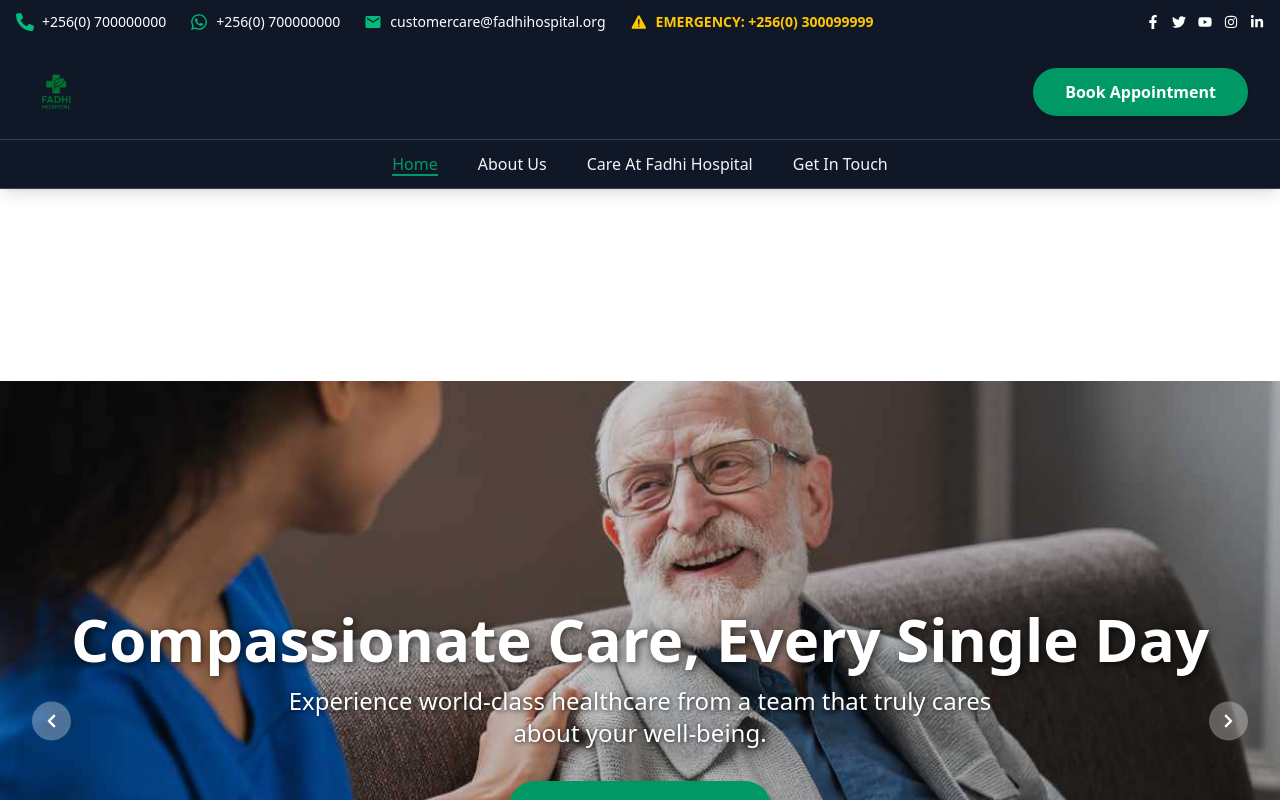
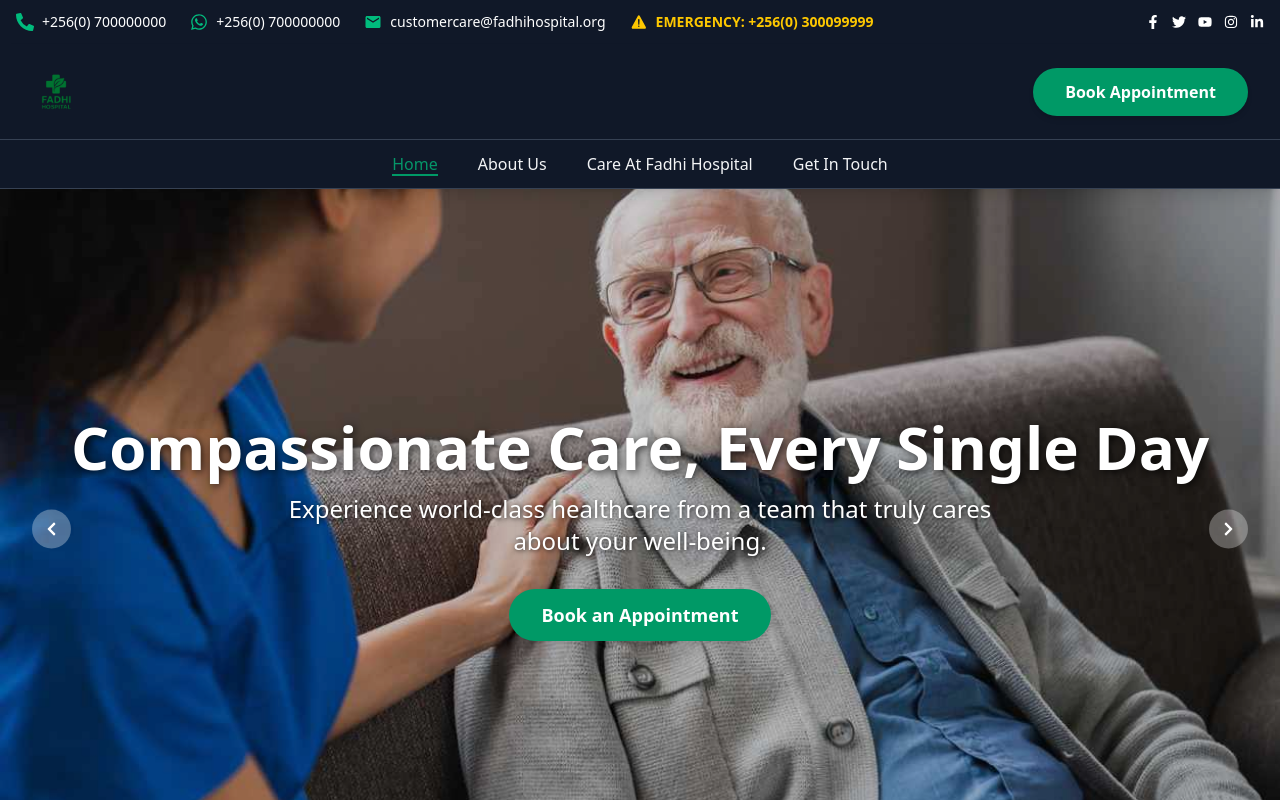
Before and after one commit to fadhi256/Hospital, a React (Vite) app: page / in a window 1280 px wide. Shown: the top 800 px of the page. Built offline with nearby package versions, Linux system fonts and the light colour scheme.

Commit message:
Hero section update

```diff
--- a/src/App.jsx
+++ b/src/App.jsx
@@ -16,7 +16,7 @@ function App() {
       <Navbar />
 
       {/* Main content area */}
-      <main className="flex-grow pt-48">
+      <main className="flex-grow">
         <Routes>
           <Route path="/" element={<Home />} />
           <Route path="/about" element={<About />} />
```
